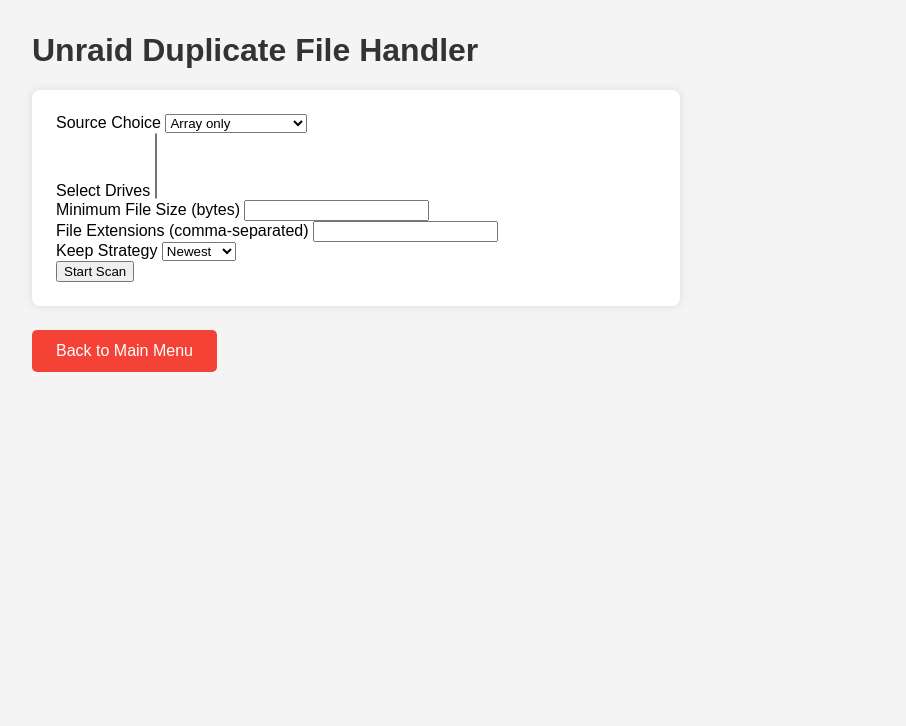
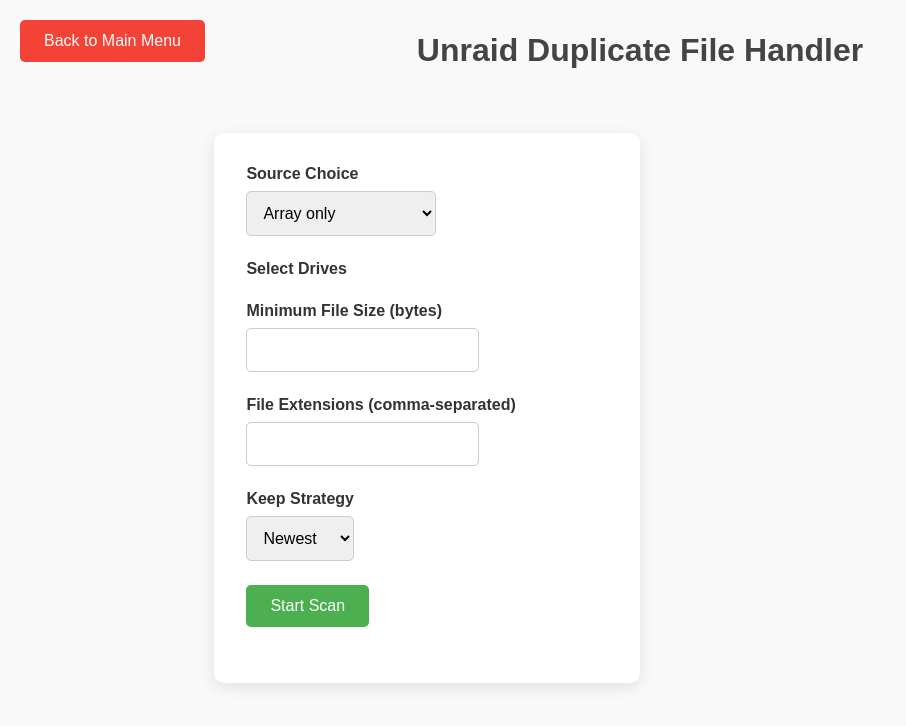
Before and after one commit to Bovive/unraid-duplicate-file-handler, a Flask app: template templates/scan.html in a window 1280 px wide. Shown: the top 726 px of the page, without its empty margins (0-906 px from the left). Run offline with Flask 3, Linux system fonts and the light colour scheme; the template is opened without the code that fills it: values that come from a table or form of the project are taken from there, others are empty; parts of the project's set-up code (start-up, migrations or seed data) failed here and were passed over.

Commit message:
Scan Updates
Better styling
Error handling for files that are no longer available.
Drive selection is now checkboxes.
Removed drives listed that are not actual drives.
Format total size more appropriately.
Add logging level option for development.

```diff
--- a/app.py
+++ b/app.py
@@ -2,6 +2,7 @@
 import sys
 from pathlib import Path
 from flask import Flask
+import logging  # Import the logging module
 
 # Ensure the root directory is in sys.path for module imports
 sys.path.append(str(Path(__file__).resolve().parent))
@@ -11,6 +12,10 @@ from config import SECRET_KEY  # Import the secret key
 
 app = Flask(__name__)
 
+# Suppress Flask's request logs by setting the werkzeug logger level to ERROR
+log = logging.getLogger('werkzeug')
+log.setLevel(logging.DEBUG)
+
 # Set the secret key for CSRF protection
 app.secret_key = SECRET_KEY
 
--- a/modules/forms.py
+++ b/modules/forms.py
@@ -1,6 +1,7 @@
 from flask_wtf import FlaskForm
 from wtforms import SelectField, IntegerField, StringField, SubmitField, SelectMultipleField
 from wtforms.validators import DataRequired, Optional
+from wtforms.widgets import ListWidget, CheckboxInput
 
 class ScanForm(FlaskForm):
     source_choice = SelectField(
@@ -17,6 +18,8 @@ class ScanForm(FlaskForm):
         choices=[],  # Choices will be populated dynamically
         validators=[Optional()],
         coerce=str,
+        widget=ListWidget(prefix_label=False),  # Render as a list
+        option_widget=CheckboxInput(),         # Render each option as a checkbox
     )
     min_size = IntegerField(
         "Minimum File Size (bytes)", validators=[Optional()]
--- a/modules/routes.py
+++ b/modules/routes.py
@@ -98,7 +98,6 @@ def cleanup():
 def progress():
     with SCAN_PROGRESS.get_lock():
         progress = SCAN_PROGRESS.value
-    print(f"Progress route called. Current progress: {progress}%")  # Add logging
     return {"progress": progress}
 
 @routes.route("/get_drives/<source_choice>", methods=["GET"])
--- /dev/null
+++ b/static/css/scan.css
@@ -0,0 +1,204 @@
+/* General Page Styling */
+body {
+    font-family: Arial, sans-serif;
+    margin: 2rem;
+    background-color: #f9f9f9;
+    color: #333;
+}
+
+h1 {
+    color: #444;
+    font-size: 2rem;
+    margin-bottom: 1.5rem;
+    text-align: center;
+}
+
+/* Form Styling */
+form {
+    background: white;
+    padding: 2rem;
+    border-radius: 10px;
+    max-width: 700px;
+    margin: 0 auto;
+    box-shadow: 0 4px 15px rgba(0, 0, 0, 0.1);
+    margin-top: 2rem;
+}
+
+    form div {
+        margin-bottom: 1.5rem;
+    }
+
+label {
+    font-weight: bold;
+    display: block;
+    margin-bottom: 0.5rem;
+    font-size: 1rem;
+}
+
+input, select, .form-control {
+    width: 100%;
+    padding: 0.75rem;
+    font-size: 1rem;
+    border: 1px solid #ccc;
+    border-radius: 5px;
+    box-sizing: border-box;
+    max-width: fit-content;
+}
+
+    input:focus, select:focus {
+        border-color: #4CAF50;
+        outline: none;
+        box-shadow: 0 0 5px rgba(76, 175, 80, 0.5);
+    }
+
+button, .btn {
+    background-color: #4CAF50;
+    color: white;
+    padding: 0.75rem 1.5rem;
+    border: none;
+    border-radius: 5px;
+    font-size: 1rem;
+    cursor: pointer;
+    transition: background-color 0.3s ease;
+}
+
+    button:hover, .btn:hover {
+        background-color: #45a049;
+    }
+
+.back-button {
+    position: absolute; /* Position the button absolutely */
+    top: 20px; /* Add margin from the top */
+    left: 20px; /* Add margin from the left */
+    padding: 0.75rem 1.5rem;
+    background-color: #f44336;
+    color: white;
+    border: none;
+    border-radius: 5px;
+    font-size: 1rem;
+    text-decoration: none;
+    display: inline-block;
+    text-align: center;
+    z-index: 10; /* Ensure it appears above other elements */
+}
+
+    .back-button:hover {
+        background-color: #d32f2f;
+    }
+
+/* Two-column layout for the scan page */
+.scan-container {
+    display: flex;
+    justify-content: space-between;
+    margin-top: 2rem;
+    margin-right: 15%;
+    margin-left: 15%;
+}
+
+/* Left column: Form and progress bar */
+.left-column {
+    flex: 1;
+    max-width: 50%;
+}
+
+/* Right column: Summary */
+.right-column {
+    flex: 1;
+    max-width: 50%;
+}
+
+/* Drive Selection Styling */
+.form-check {
+    display: flex;
+    justify-content: space-between; /* Align label to the left and checkbox to the right */
+    align-items: center;
+    padding: 0.5rem;
+    border-radius: 5px;
+    max-width: fit-content;
+}
+
+    .form-check label {
+        flex-grow: 1; /* Allow the label to take up available space */
+        margin-right: 1rem; /* Add spacing between the label and checkbox */
+        white-space: nowrap; /* Prevent text from wrapping */
+        overflow: hidden; /* Hide overflowing text */
+        text-overflow: ellipsis; /* Add ellipsis for overflowing text */
+    }
+
+    .form-check input[type="checkbox"] {
+        flex-shrink: 0; /* Prevent the checkbox from shrinking */
+        width: auto; /* Ensure the checkbox has a consistent size */
+    }
+
+    /* Add striping for rows */
+    .form-check:nth-child(odd) {
+        background-color: #f9f9f9;
+    }
+
+    .form-check:nth-child(even) {
+        background-color: #ffffff;
+    }
+
+    /* Add hover effect for better usability */
+    .form-check:hover {
+        background-color: #e3f2fd;
+    }
+
+/* Progress Bar Styling */
+.progress-container {
+    margin-top: 2rem;
+    display: none;
+    text-align: center;
+}
+
+.progress-bar {
+    width: 100%;
+    background-color: #f3f3f3;
+    border-radius: 5px;
+    overflow: hidden;
+    margin: 0 auto;
+    max-width: 600px;
+}
+
+.progress-bar-inner {
+    height: 20px;
+    width: 0%;
+    background-color: #4CAF50;
+    border-radius: 5px;
+    transition: width 0.4s ease;
+}
+
+.progress-text {
+    margin-top: 0.5rem;
+    font-size: 1rem;
+    color: #333;
+}
+
+/* Scan Summary Styling */
+.scan-summary {
+    margin-top: 2rem;
+    background: #ffffff;
+    padding-top: 1.5rem;
+    border-radius: 10px;
+    box-shadow: 0 4px 15px rgba(0, 0, 0, 0.1);
+    text-align: center;
+    width: fit-content;
+    align-content: center;
+    margin-left: auto;
+    margin-right: auto;
+    padding-bottom: 1.5rem;
+    padding-left: 5rem;
+    padding-right: 5rem;
+}
+
+    .scan-summary h2 {
+        color: #1565c0;
+        font-size: 1.5rem;
+        margin-bottom: 1rem;
+    }
+
+    .scan-summary p {
+        margin: 0.5rem 0;
+        font-size: 1rem;
+        color: #555;
+    }
--- a/templates/scan.html
+++ b/templates/scan.html
@@ -3,73 +3,7 @@
 {% block title %}Scan for Duplicates{% endblock %}
 
 {% block head %}
-<style>
-    body {
-        font-family: Arial, sans-serif;
-        margin: 2rem;
-        background-color: #f4f4f4;
-    }
-    h1 {
-        color: #333;
-    }
-    form {
-        background: white;
-        padding: 1.5rem;
-        border-radius: 8px;
-        max-width: 600px;
-        box-shadow: 0 0 10px rgba(0, 0, 0, 0.1);
-    }
-    .back-button {
-        margin-top: 1.5rem;
-        padding: 0.75rem 1.5rem;
-        background-color: #f44336;
-        color: white;
-        border: none;
-        border-radius: 5px;
-        font-size: 1rem;
-        text-decoration: none;
-        display: inline-block;
-        text-align: center;
-    }
-    .back-button:hover {
-        background-color: #d32f2f;
-    }
-    .progress-container {
-        margin-top: 2rem;
-        display: none;
-    }
-    .progress-bar {
-        width: 100%;
-        background-color: #f3f3f3;
-        border-radius: 5px;
-        overflow: hidden;
-    }
-    .progress-bar-inner {
-        height: 20px;
-        width: 0%;
-        background-color: #4CAF50;
-        border-radius: 5px;
-        transition: width 0.2s ease;
-    }
-    .progress-text {
-        margin-top: 0.5rem;
-        font-size: 0.9rem;
-        color: #333;
-    }
-    .scan-summary {
-        margin-top: 2rem;
-        background: #e3f2fd;
-        padding: 1rem;
-        border-radius: 8px;
-        box-shadow: 0 0 10px rgba(0, 0, 0, 0.1);
-    }
-    .scan-summary h2 {
-        color: #1565c0;
-    }
-    .scan-summary p {
-        margin: 0.5rem 0;
-    }
-</style>
+<link rel="stylesheet" href="{{ url_for('static', filename='css/scan.css') }}">
 <script>
     let isScanning = false;
 
@@ -81,10 +15,22 @@
             .then(response => response.json())
             .then(data => {
                 data.drives.forEach(drive => {
-                    const option = document.createElement("option");
-                    option.value = drive;
-                    option.textContent = drive;
-                    drivesField.appendChild(option);
+                    const checkbox = document.createElement("input");
+                    checkbox.type = "checkbox";
+                    checkbox.name = "drives";
+                    checkbox.value = drive;
+                    checkbox.id = `drive-${drive}`;
+
+                    const label = document.createElement("label");
+                    label.htmlFor = `drive-${drive}`;
+                    label.textContent = drive;
+
+                    const container = document.createElement("div");
+                    container.className = "form-check"; // Ensure the class is applied for styling
+                    container.appendChild(label); // Append the label first
+                    container.appendChild(checkbox); // Append the checkbox second
+
+                    drivesField.appendChild(container);
                 });
             })
             .catch(error => console.error("Error fetching drives:", error));
@@ -190,11 +136,14 @@
         });
     });
 </script>
-
 {% endblock %}
 
 {% block content %}
+<a href="/" class="back-button">Back to Main Menu</a>
 <h1>Unraid Duplicate File Handler</h1>
+<div class="scan-container">
+    <!-- Left Column: Form and Progress Bar -->
+    <div class="left-column">
         <form method="post">
             {{ form.hidden_tag() }}
             <div>
@@ -203,7 +152,7 @@
             </div>
             <div>
                 <label for="drives">{{ form.drives.label.text }}</label>
-        {{ form.drives(class="form-control", id="drives") }}
+                <div id="drives"></div>
             </div>
             <div>
                 <label for="min_size">{{ form.min_size.label.text }}</label>
@@ -228,7 +177,10 @@
             </div>
             <p id="progress-text" class="progress-text">0% Complete</p>
         </div>
+    </div>
 
+    <!-- Right Column: Summary -->
+    <div class="right-column">
         <div id="scan-summary" class="scan-summary" style="display: none;">
             <h2>Scan Summary</h2>
             <p><strong>Total Duplicate Files:</strong> <span id="total-duplicates"></span></p>
@@ -236,6 +188,6 @@
             <p><strong>Time Taken:</strong> <span id="time-taken"></span></p>
             <p><strong>Time Completed:</strong> <span id="time-completed"></span></p>
         </div>
-
-<a href="/" class="back-button">Back to Main Menu</a>
+    </div>
+</div>
 {% endblock %}
```
Also changed, not shown: modules/scan.py (+63 -24 lines). Lines whose indentation alone changed are shown as unchanged.
